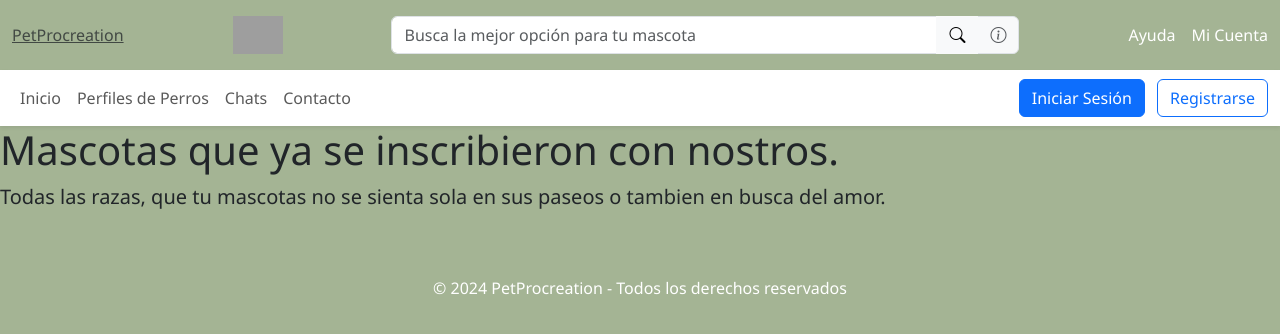
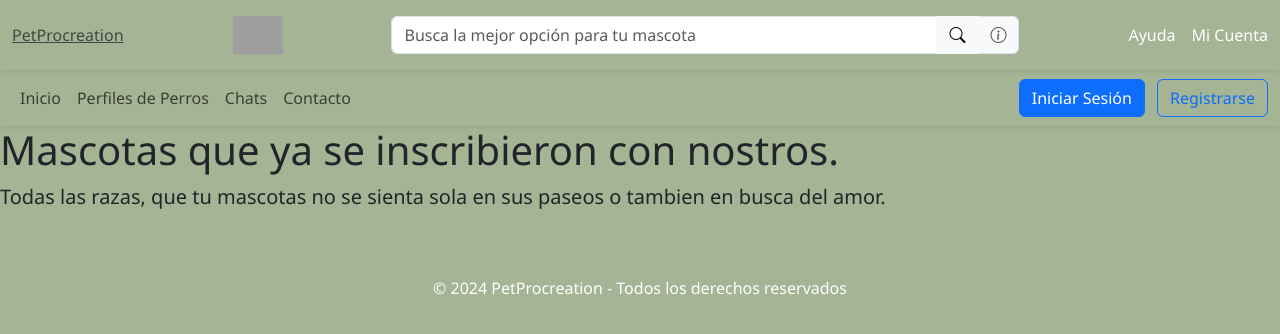
Before and after one commit to petProcreation/tinderPerros, a website: page public/views/profiles.html in a window 1280 px wide. Drawn offline with nearby package versions, Linux system fonts and the light colour scheme; no server answers; grey boxes are pictures that could not be loaded.

Commit message:
cambios de color

```diff
--- a/public/views/profiles.html
+++ b/public/views/profiles.html
@@ -46,7 +46,7 @@
     </header>
 
     <!-- Navegación -->
-  <nav class="navbar navbar-expand-lg navbar-light bg-white shadow-sm">
+  <nav class="navbar navbar-expand-lg navbar-light bg-green shadow-sm">
     <div class="container-fluid">
       <ul class="navbar-nav me-auto">
         <li class="nav-item">
```
Also changed, not shown: public/views/chat.html (+1 -1 lines).
